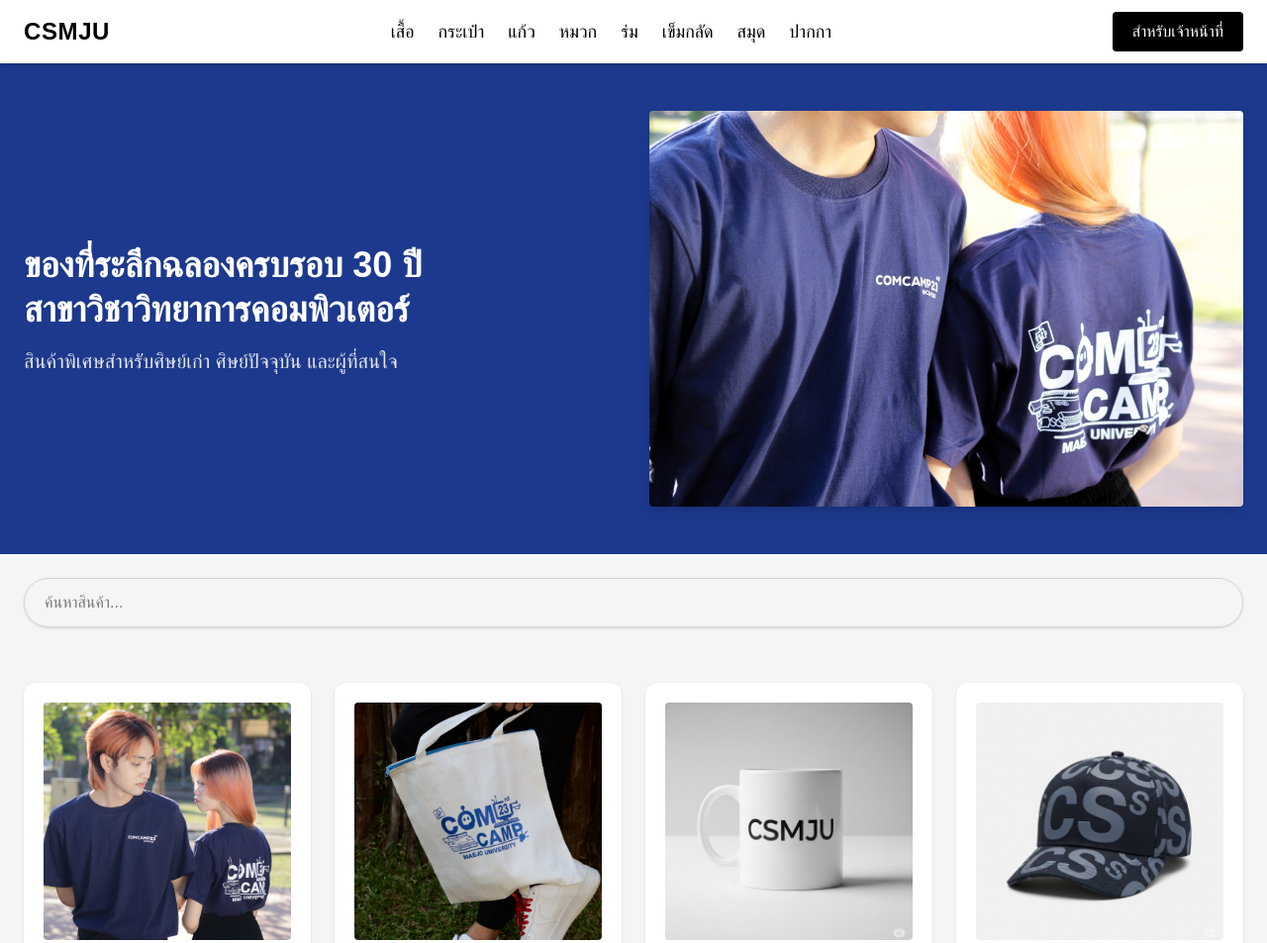
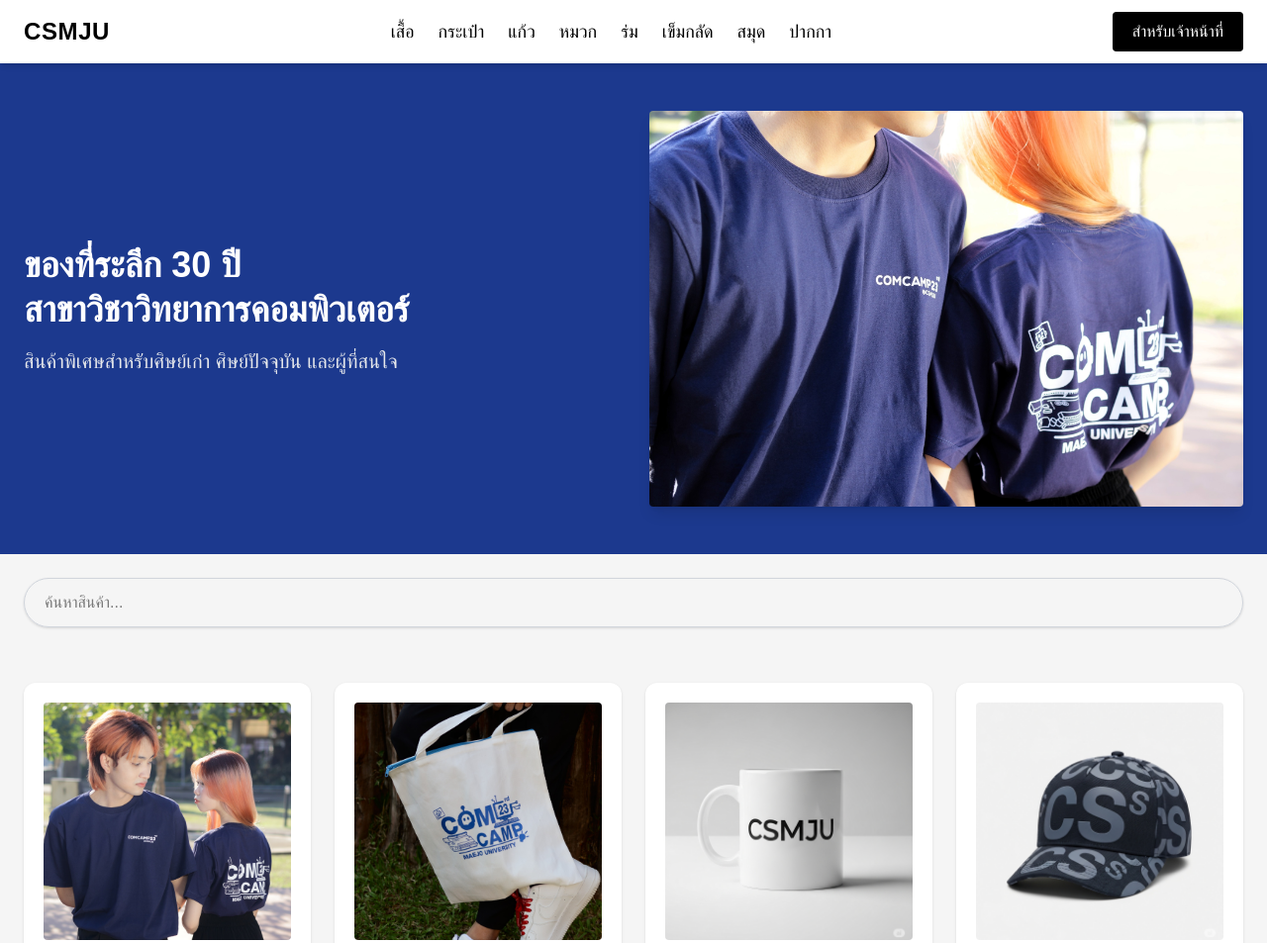
Before and after one commit to Anuphap2/cs30, a website: page index.html in a window 1280 px wide. Shown: the top 953 px of the page at 99% size. Drawn offline with Linux system fonts and the light colour scheme; a web font is replaced by a local one.

Commit message:
edit section hero

```diff
--- a/index.html
+++ b/index.html
@@ -74,7 +74,7 @@
             <!-- ข้อความ -->
             <div class="text-center md:text-left">
                 <h1 class="text-3xl md:text-4xl font-bold leading-tight">
-                    ของที่ระลึกฉลองครบรอบ 30 ปี<br class="hidden md:block" />สาขาวิชาวิทยาการคอมพิวเตอร์
+                    ของที่ระลึก 30 ปี<br class="hidden md:block" />สาขาวิชาวิทยาการคอมพิวเตอร์
                 </h1>
                 <p class="mt-4 text-lg md:text-xl text-gray-200">
                     สินค้าพิเศษสำหรับศิษย์เก่า ศิษย์ปัจจุบัน และผู้ที่สนใจ
```
